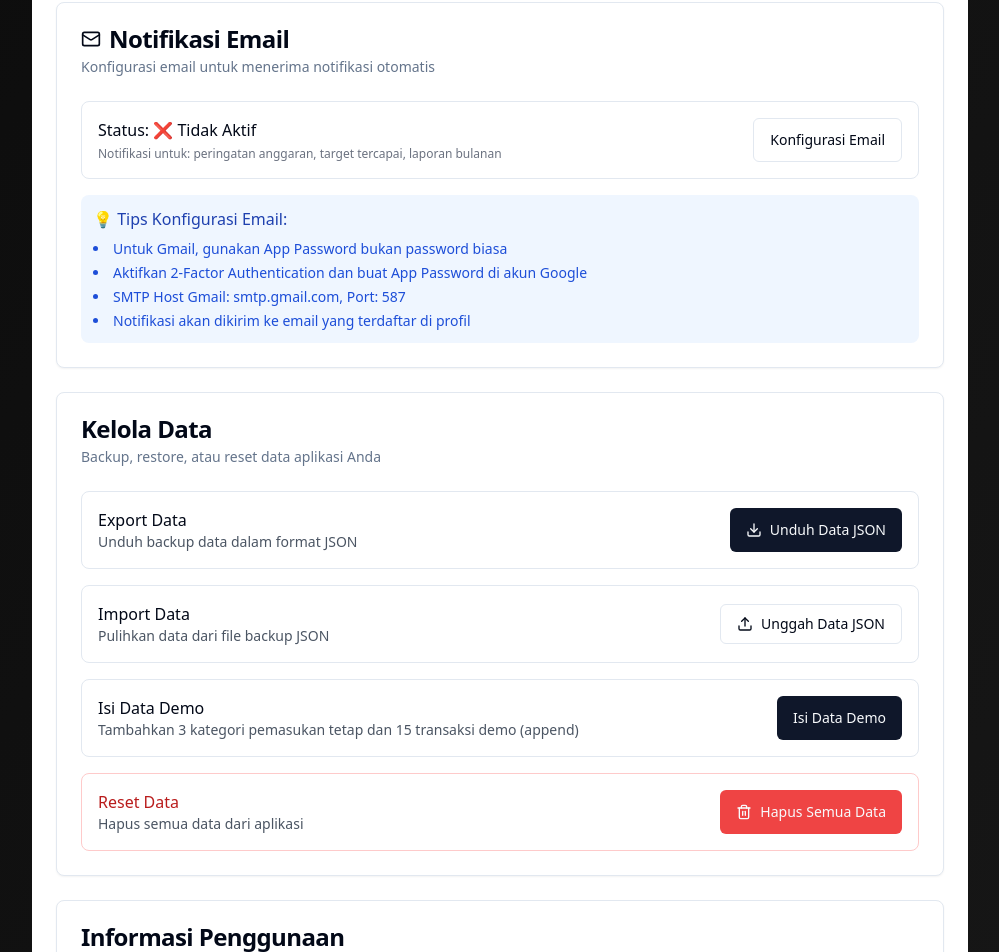
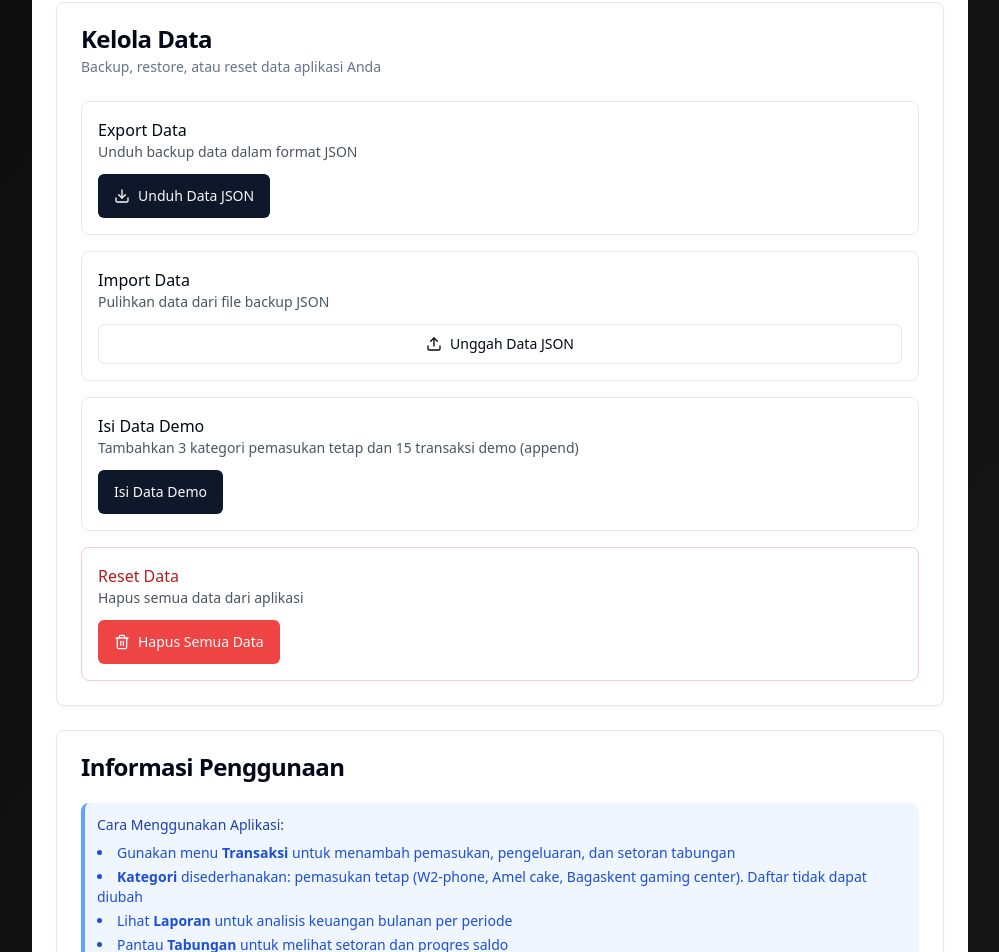
Before and after one commit to rmahardhikasp17/Wiwin-, a React (Vite) app: page /pengaturan in a window 1280 px wide. Shown: the part 652-1604 px from the top of the page, without its empty margins (280-1279 px from the left). Built offline with nearby package versions, Linux system fonts and the light colour scheme.

Commit message:
Remove email configuration from Pengaturan, stack Manage Data vertically, update usage info
cgen-b9565961aea147179cc125dbd0666618

```diff
--- a/src/pages/Pengaturan.tsx
+++ b/src/pages/Pengaturan.tsx
@@ -1,33 +1,24 @@
 import React, { useState } from 'react';
 import { Button } from "@/components/ui/button";
-import { Switch } from "@/components/ui/switch";
 import { Card, CardContent, CardDescription, CardHeader, CardTitle } from "@/components/ui/card";
 import { Dialog, DialogContent, DialogDescription, DialogFooter, DialogHeader, DialogTitle, DialogTrigger } from "@/components/ui/dialog";
 import { Input } from "@/components/ui/input";
 import { Label } from "@/components/ui/label";
 import { toast } from "@/hooks/use-toast";
-import { Download, Upload, Trash2, Sun, Moon, Monitor, User, Save, Mail, Bell } from 'lucide-react';
+import { Download, Upload, Trash2, Sun, Moon, Monitor, User, Save } from 'lucide-react';
 import { db } from '@/services/database';
 import { useDateFilterHelper } from '@/hooks/useDateFilterHelper';
 import { useUserSettings } from '@/hooks/useUserSettings';
-import { emailService, EmailConfig } from '@/services/emailService';
 
 const Pengaturan: React.FC = () => {
   const [theme, setTheme] = useState<'light' | 'dark' | 'system'>('system');
   const [isResetDialogOpen, setIsResetDialogOpen] = useState(false);
   const [isResetting, setIsResetting] = useState(false);
-  const { userSettings, loading: userLoading, updateUserSettings } = useUserSettings();
+  const { userSettings, updateUserSettings } = useUserSettings();
   const [editingProfile, setEditingProfile] = useState(false);
   const [profileForm, setProfileForm] = useState({
     userName: '',
     userEmail: ''
-  });
-  const [emailConfig, setEmailConfig] = useState<EmailConfig>({
-    enabled: false
-  });
-  const [editingEmail, setEditingEmail] = useState(false);
-  const [emailForm, setEmailForm] = useState<EmailConfig>({
-    enabled: false
   });
   const { bulan, tahun, getMonthName } = useDateFilterHelper();
   const [isSeeding, setIsSeeding] = useState(false);
@@ -36,7 +27,6 @@ const Pengaturan: React.FC = () => {
     if (isSeeding) return;
     setIsSeeding(true);
     try {
-      // 1) Ensure baseline categories for current period (fixed income only)
       const desiredCategories = [
         { name: 'W2-phone', type: 'income' as const, color: '#10B981' },
         { name: 'Amel cake', type: 'income' as const, color: '#059669' },
@@ -61,7 +51,6 @@ const Pengaturan: React.FC = () => {
         })));
       }
 
-      // 2) Append transactions in current bulan/tahun
       const pad2 = (n: number) => (n < 10 ? `0${n}` : `${n}`);
       const dateStr = (d: number) => `${tahun}-${pad2(bulan)}-${pad2(d)}`;
 
@@ -107,7 +96,6 @@ const Pengaturan: React.FC = () => {
     setIsSeeding(false);
   };
 
-  // Export data to JSON
   const handleExportData = async () => {
     try {
       const transactions = await db.transactions.toArray();
@@ -149,7 +137,6 @@ const Pengaturan: React.FC = () => {
     }
   };
 
-  // Import data from JSON
   const handleImportData = (event: React.ChangeEvent<HTMLInputElement>) => {
     const file = event.target.files?.[0];
     if (!file) return;
@@ -158,9 +145,6 @@ const Pengaturan: React.FC = () => {
     reader.onload = async (e) => {
       try {
         const jsonData = JSON.parse(e.target?.result as string);
-
-        // Validate and normalize data structure
-        // Tolerant parsing: support various shapes and partial content
         let raw: any = null;
         if (jsonData && typeof jsonData === 'object') {
           if (jsonData.transactions || jsonData.categories || jsonData.settings) {
@@ -182,7 +166,6 @@ const Pengaturan: React.FC = () => {
         const catArray = Array.isArray(raw.categories) ? raw.categories : [];
         const settingsArray = Array.isArray(raw.settings) ? raw.settings : [];
 
-        // If everything is empty, reject
         if (txArray.length === 0 && catArray.length === 0 && settingsArray.length === 0) {
           throw new Error('Invalid backup file format');
         }
@@ -208,7 +191,6 @@ const Pengaturan: React.FC = () => {
 
         const normalizeSettings = settingsArray;
 
-        // Clear existing data and import
         await db.transaction('rw', db.transactions, db.categories, db.settings, async () => {
           await db.transactions.clear();
           await db.categories.clear();
@@ -230,7 +212,6 @@ const Pengaturan: React.FC = () => {
           description: "Data backup telah berhasil dipulihkan.",
         });
 
-        // Refresh the page to show updated data
         window.location.reload();
       } catch (error) {
         console.error('Import error:', error);
@@ -243,11 +224,9 @@ const Pengaturan: React.FC = () => {
     };
 
     reader.readAsText(file);
-    // Reset input value
     event.target.value = '';
   };
 
-  // Reset all data
   const handleResetData = async () => {
     setIsResetting(true);
     try {
@@ -263,8 +242,6 @@ const Pengaturan: React.FC = () => {
       });
 
       setIsResetDialogOpen(false);
-
-      // Refresh to show empty state
       window.location.reload();
     } catch (error) {
       console.error('Reset error:', error);
@@ -277,10 +254,8 @@ const Pengaturan: React.FC = () => {
     setIsResetting(false);
   };
 
-  // Theme management
   const handleThemeChange = (newTheme: 'light' | 'dark' | 'system') => {
     setTheme(newTheme);
-
     if (newTheme === 'system') {
       const systemTheme = window.matchMedia('(prefers-color-scheme: dark)').matches ? 'dark' : 'light';
       document.documentElement.classList.toggle('dark', systemTheme === 'dark');
@@ -309,9 +284,7 @@ const Pengaturan: React.FC = () => {
         userEmail: profileForm.userEmail
       });
       setEditingProfile(false);
-    } catch (error) {
-      // Error handling is done in the hook
-    }
+    } catch (error) {}
   };
 
   const handleCancelEdit = () => {
@@ -322,72 +295,6 @@ const Pengaturan: React.FC = () => {
     });
   };
 
-  // Load email configuration
-  React.useEffect(() => {
-    const loadEmailConfig = async () => {
-      try {
-        const config = await emailService.loadConfig();
-        setEmailConfig(config);
-        setEmailForm(config);
-      } catch (error) {
-        console.error('Error loading email config:', error);
-      }
-    };
-    loadEmailConfig();
-  }, []);
-
-  const handleEditEmail = () => {
-    setEmailForm(emailConfig);
-    setEditingEmail(true);
-  };
-
-  const handleSaveEmail = async () => {
-    try {
-      await emailService.saveConfig(emailForm);
-      setEmailConfig(emailForm);
-      setEditingEmail(false);
-      toast({
-        title: "Pengaturan Email Berhasil Disimpan",
-        description: "Konfigurasi notifikasi email telah diperbarui.",
-      });
-    } catch (error) {
-      toast({
-        title: "Gagal Menyimpan Pengaturan Email",
-        description: "Terjadi kesalahan saat menyimpan konfigurasi email.",
-        variant: "destructive",
-      });
-    }
-  };
-
-  const handleCancelEmailEdit = () => {
-    setEditingEmail(false);
-    setEmailForm(emailConfig);
-  };
-
-  const handleTestEmail = async () => {
-    try {
-      const isValid = await emailService.testConnection();
-      if (isValid) {
-        toast({
-          title: "Konfigurasi Email Valid",
-          description: "Pengaturan email sudah benar dan siap digunakan.",
-        });
-      } else {
-        toast({
-          title: "Konfigurasi Email Tidak Lengkap",
-          description: "Harap lengkapi semua field yang diperlukan.",
-          variant: "destructive",
-        });
-      }
-    } catch (error) {
-      toast({
-        title: "Error Testing Email",
-        description: "Terjadi kesalahan saat mengetes konfigurasi email.",
-        variant: "destructive",
-      });
-    }
-  };
-
   return (
     <div className="bg-white rounded-xl shadow-sm p-6 space-y-6">
       <div>
@@ -395,7 +302,6 @@ const Pengaturan: React.FC = () => {
         <p className="text-gray-600">Kelola data dan tampilan aplikasi Anda</p>
       </div>
 
-      {/* User Profile Section */}
       <Card>
         <CardHeader>
           <CardTitle className="flex items-center gap-2">
@@ -456,7 +362,6 @@ const Pengaturan: React.FC = () => {
         </CardContent>
       </Card>
 
-      {/* Theme Settings */}
       <Card>
         <CardHeader>
           <CardTitle className="flex items-center gap-2">
@@ -497,133 +402,6 @@ const Pengaturan: React.FC = () => {
         </CardContent>
       </Card>
 
-      {/* Email Notification Settings */}
-      <Card>
-        <CardHeader>
-          <CardTitle className="flex items-center gap-2">
-            <Mail className="h-5 w-5" />
-            Notifikasi Email
-          </CardTitle>
-          <CardDescription>
-            Konfigurasi email untuk menerima notifikasi otomatis
-          </CardDescription>
-        </CardHeader>
-        <CardContent>
-          {editingEmail ? (
-            <div className="space-y-4">
-              <div className="flex items-center space-x-2">
-                <Switch
-                  id="email-enabled"
-                  checked={emailForm.enabled}
-                  onCheckedChange={(enabled) => setEmailForm(prev => ({ ...prev, enabled }))}
-                />
-                <Label htmlFor="email-enabled">Aktifkan notifikasi email</Label>
-              </div>
-
-              {emailForm.enabled && (
-                <>
-                  <div>
-                    <Label htmlFor="smtpHost">SMTP Host</Label>
-                    <Input
-                      id="smtpHost"
-                      value={emailForm.smtpHost || ''}
-                      onChange={(e) => setEmailForm(prev => ({ ...prev, smtpHost: e.target.value }))}
-                      placeholder="smtp.gmail.com"
-                    />
-                  </div>
-                  <div>
-                    <Label htmlFor="smtpPort">SMTP Port</Label>
-                    <Input
-                      id="smtpPort"
-                      type="number"
-                      value={emailForm.smtpPort || 587}
-                      onChange={(e) => setEmailForm(prev => ({ ...prev, smtpPort: parseInt(e.target.value) }))}
-                      placeholder="587"
-                    />
-                  </div>
-                  <div>
-                    <Label htmlFor="smtpUser">Email/Username</Label>
-                    <Input
-                      id="smtpUser"
-                      type="email"
-                      value={emailForm.smtpUser || ''}
-                      onChange={(e) => setEmailForm(prev => ({ ...prev, smtpUser: e.target.value }))}
-                      placeholder="your.email@gmail.com"
-                    />
-                  </div>
-                  <div>
-                    <Label htmlFor="smtpPassword">Password/App Password</Label>
-                    <Input
-                      id="smtpPassword"
-                      type="password"
-                      value={emailForm.smtpPassword || ''}
-                      onChange={(e) => setEmailForm(prev => ({ ...prev, smtpPassword: e.target.value }))}
-                      placeholder="Password atau App Password"
-                    />
-                  </div>
-                  <div>
-                    <Label htmlFor="fromEmail">Email Pengirim</Label>
-                    <Input
-                      id="fromEmail"
-                      type="email"
-                      value={emailForm.fromEmail || ''}
-                      onChange={(e) => setEmailForm(prev => ({ ...prev, fromEmail: e.target.value }))}
-                      placeholder="noreply@example.com"
-                    />
-                  </div>
-                </>
-              )}
-
-              <div className="flex gap-2">
-                <Button onClick={handleSaveEmail} className="flex items-center gap-2">
-                  <Save className="h-4 w-4" />
-                  Simpan
-                </Button>
-                <Button variant="outline" onClick={handleCancelEmailEdit}>
-                  Batal
-                </Button>
-                {emailForm.enabled && (
-                  <Button variant="outline" onClick={handleTestEmail} className="flex items-center gap-2">
-                    <Bell className="h-4 w-4" />
-                    Test Koneksi
-                  </Button>
-                )}
-              </div>
-            </div>
-          ) : (
-            <div className="space-y-4">
-              <div className="flex items-center justify-between p-4 border rounded-lg">
-                <div>
-                  <h3 className="font-medium">
-                    Status: {emailConfig.enabled ? '✅ Aktif' : '❌ Tidak Aktif'}
-                  </h3>
-                  {emailConfig.enabled && emailConfig.smtpHost && (
-                    <p className="text-sm text-gray-600">Host: {emailConfig.smtpHost}</p>
-                  )}
-                  <p className="text-xs text-gray-500 mt-1">
-                    Notifikasi untuk: peringatan anggaran, target tercapai, laporan bulanan
-                  </p>
-                </div>
-                <Button onClick={handleEditEmail} variant="outline">
-                  Konfigurasi Email
-                </Button>
-              </div>
-
-              <div className="bg-blue-50 rounded-lg p-3">
-                <h4 className="font-medium text-blue-800 mb-2">💡 Tips Konfigurasi Email:</h4>
-                <ul className="list-disc list-inside space-y-1 text-blue-700 text-sm">
-                  <li>Untuk Gmail, gunakan App Password bukan password biasa</li>
-                  <li>Aktifkan 2-Factor Authentication dan buat App Password di akun Google</li>
-                  <li>SMTP Host Gmail: smtp.gmail.com, Port: 587</li>
-                  <li>Notifikasi akan dikirim ke email yang terdaftar di profil</li>
-                </ul>
-              </div>
-            </div>
-          )}
-        </CardContent>
-      </Card>
-
-      {/* Data Management */}
       <Card>
         <CardHeader>
           <CardTitle>Kelola Data</CardTitle>
@@ -632,20 +410,18 @@ const Pengaturan: React.FC = () => {
           </CardDescription>
         </CardHeader>
         <CardContent className="space-y-4">
-          {/* Export Data */}
-          <div className="flex items-center justify-between p-4 border rounded-lg">
+          <div className="p-4 border rounded-lg space-y-3">
             <div>
               <h3 className="font-medium">Export Data</h3>
               <p className="text-sm text-gray-600">Unduh backup data dalam format JSON</p>
             </div>
-            <Button onClick={handleExportData} className="flex items-center gap-2">
+            <Button onClick={handleExportData} className="flex items-center gap-2 w-full sm:w-auto">
               <Download className="h-4 w-4" />
               Unduh Data JSON
             </Button>
           </div>
 
-          {/* Import Data */}
-          <div className="flex items-center justify-between p-4 border rounded-lg">
+          <div className="p-4 border rounded-lg space-y-3">
             <div>
               <h3 className="font-medium">Import Data</h3>
               <p className="text-sm text-gray-600">Pulihkan data dari file backup JSON</p>
@@ -658,7 +434,7 @@ const Pengaturan: React.FC = () => {
                 onChange={handleImportData}
                 className="hidden"
               />
-              <Button asChild variant="outline" className="flex items-center gap-2">
+              <Button asChild variant="outline" className="flex items-center gap-2 w-full sm:w-auto">
                 <label htmlFor="import-file" className="cursor-pointer">
                   <Upload className="h-4 w-4" />
                   Unggah Data JSON
@@ -667,26 +443,24 @@ const Pengaturan: React.FC = () => {
             </div>
           </div>
 
-          {/* Demo Data Seed */}
-          <div className="flex items-center justify-between p-4 border rounded-lg">
+          <div className="p-4 border rounded-lg space-y-3">
             <div>
               <h3 className="font-medium">Isi Data Demo</h3>
               <p className="text-sm text-gray-600">Tambahkan 3 kategori pemasukan tetap dan 15 transaksi demo (append)</p>
             </div>
-            <Button onClick={handleSeedDemoAppend} disabled={isSeeding}>
+            <Button onClick={handleSeedDemoAppend} disabled={isSeeding} className="w-full sm:w-auto">
               {isSeeding ? 'Menambahkan...' : 'Isi Data Demo'}
             </Button>
           </div>
 
-          {/* Reset Data */}
-          <div className="flex items-center justify-between p-4 border rounded-lg border-red-200">
+          <div className="p-4 border rounded-lg border-red-200 space-y-3">
             <div>
               <h3 className="font-medium text-red-700">Reset Data</h3>
               <p className="text-sm text-gray-600">Hapus semua data dari aplikasi</p>
             </div>
             <Dialog open={isResetDialogOpen} onOpenChange={setIsResetDialogOpen}>
               <DialogTrigger asChild>
-                <Button variant="destructive" className="flex items-center gap-2">
+                <Button variant="destructive" className="flex items-center gap-2 w-full sm:w-auto">
                   <Trash2 className="h-4 w-4" />
                   Hapus Semua Data
                 </Button>
@@ -721,7 +495,6 @@ const Pengaturan: React.FC = () => {
         </CardContent>
       </Card>
 
-      {/* Usage Information */}
       <Card>
         <CardHeader>
           <CardTitle>Informasi Penggunaan</CardTitle>
@@ -731,16 +504,16 @@ const Pengaturan: React.FC = () => {
             <div className="p-3 bg-blue-50 rounded-lg border-l-4 border-blue-400">
               <h4 className="font-medium text-blue-800 mb-2">Cara Menggunakan Aplikasi:</h4>
               <ul className="list-disc list-inside space-y-1 text-blue-700">
-                <li>Gunakan menu <strong>Transaksi</strong> untuk menambah pemasukan dan pengeluaran</li>
-                <li>Atur <strong>Kategori</strong> untuk mengorganisir jenis transaksi</li>
-                <li>Pantau <strong>Laporan</strong> untuk analisis keuangan bulanan</li>
-                <li>Pantau <strong>Tabungan</strong> untuk melihat setoran tabungan</li>
+                <li>Gunakan menu <strong>Transaksi</strong> untuk menambah pemasukan, pengeluaran, dan setoran tabungan</li>
+                <li><strong>Kategori</strong> disederhanakan: pemasukan tetap (W2-phone, Amel cake, Bagaskent gaming center). Daftar tidak dapat diubah</li>
+                <li>Lihat <strong>Laporan</strong> untuk analisis keuangan bulanan per periode</li>
+                <li>Pantau <strong>Tabungan</strong> untuk melihat setoran dan progres saldo</li>
                 <li>Gunakan filter tanggal untuk melihat data periode tertentu</li>
               </ul>
             </div>
             <div className="p-3 bg-green-50 rounded-lg border-l-4 border-green-400">
               <h4 className="font-medium text-green-800 mb-1">Tips Penggunaan:</h4>
-              <p className="text-green-700">Backup data secara berkala untuk keamanan dan gunakan export PDF untuk laporan</p>
+              <p className="text-green-700">Backup data secara berkala, dan gunakan export PDF untuk laporan</p>
             </div>
           </div>
         </CardContent>
```
